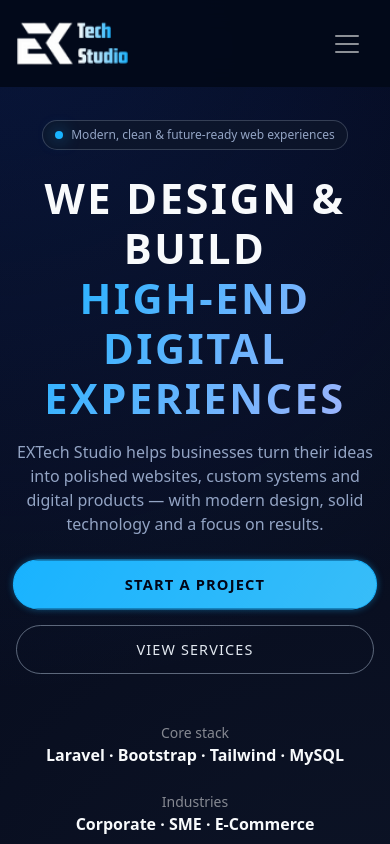
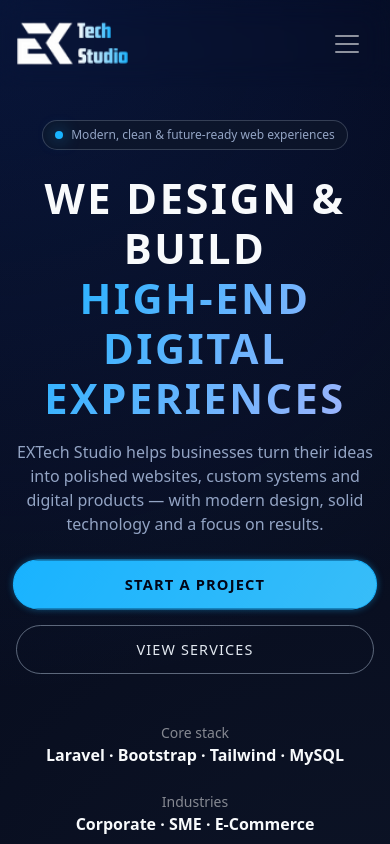
Before and after one commit to nextora-developer/EXTech-Corporate, a plain HTML site: page index.html in a window 390 px wide. Shown: the top 844 px of the page. Drawn offline with nearby package versions, Linux system fonts and the light colour scheme.

Commit message:
Update mobile version navabr

```diff
--- a/assets/css/custom.css
+++ b/assets/css/custom.css
@@ -900,7 +900,8 @@
   /* 全站左右 padding 缩窄 */
 
   .navbar {
-    background: rgba(3, 10, 25, 0.96) !important;
+    background: transparent;
+    /* background: rgba(3, 10, 25, 0.96) !important; */
     backdrop-filter: blur(14px) !important;
   }
 
```
Also changed, not shown: services.html (+0 -1 lines).
